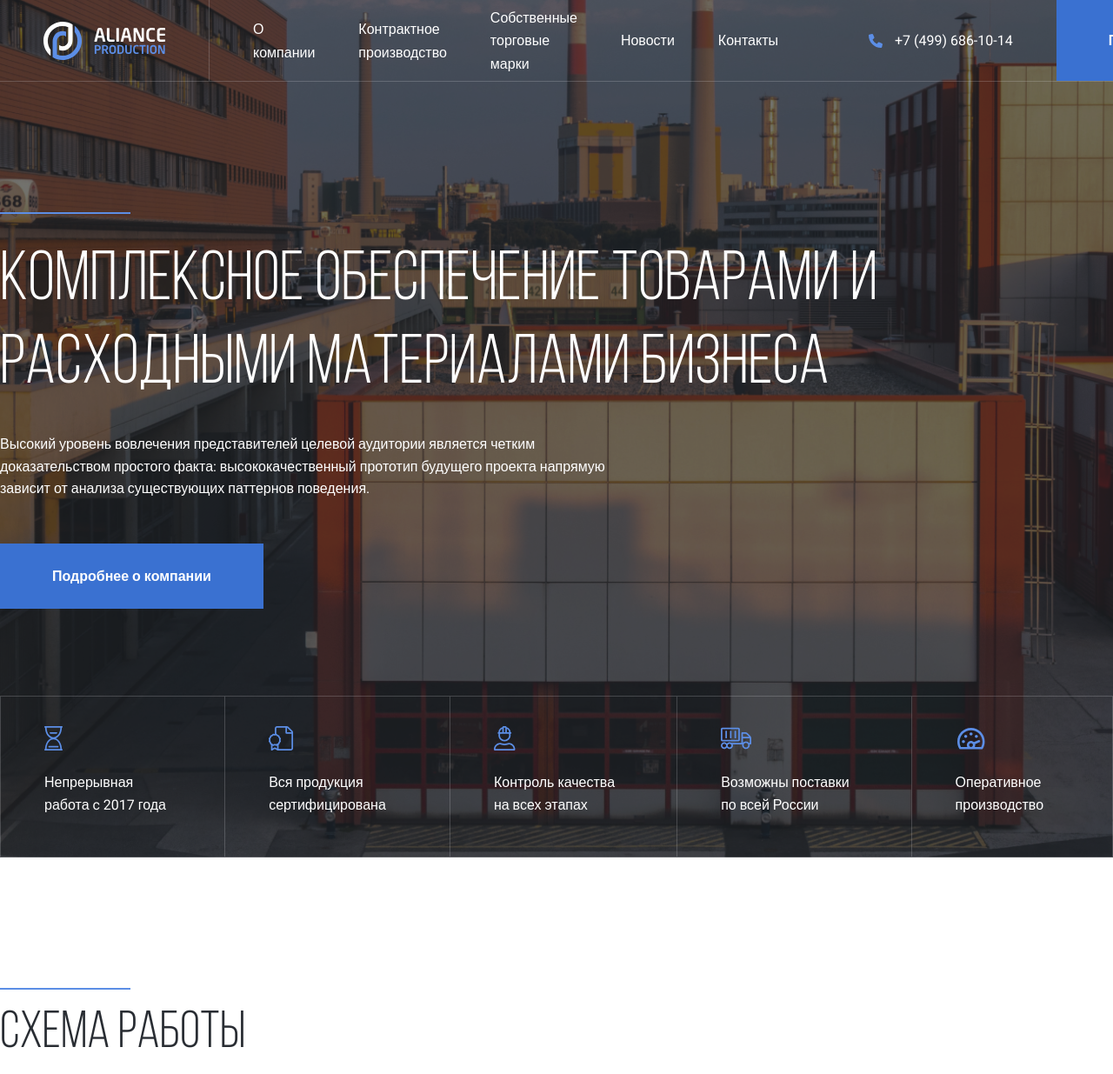
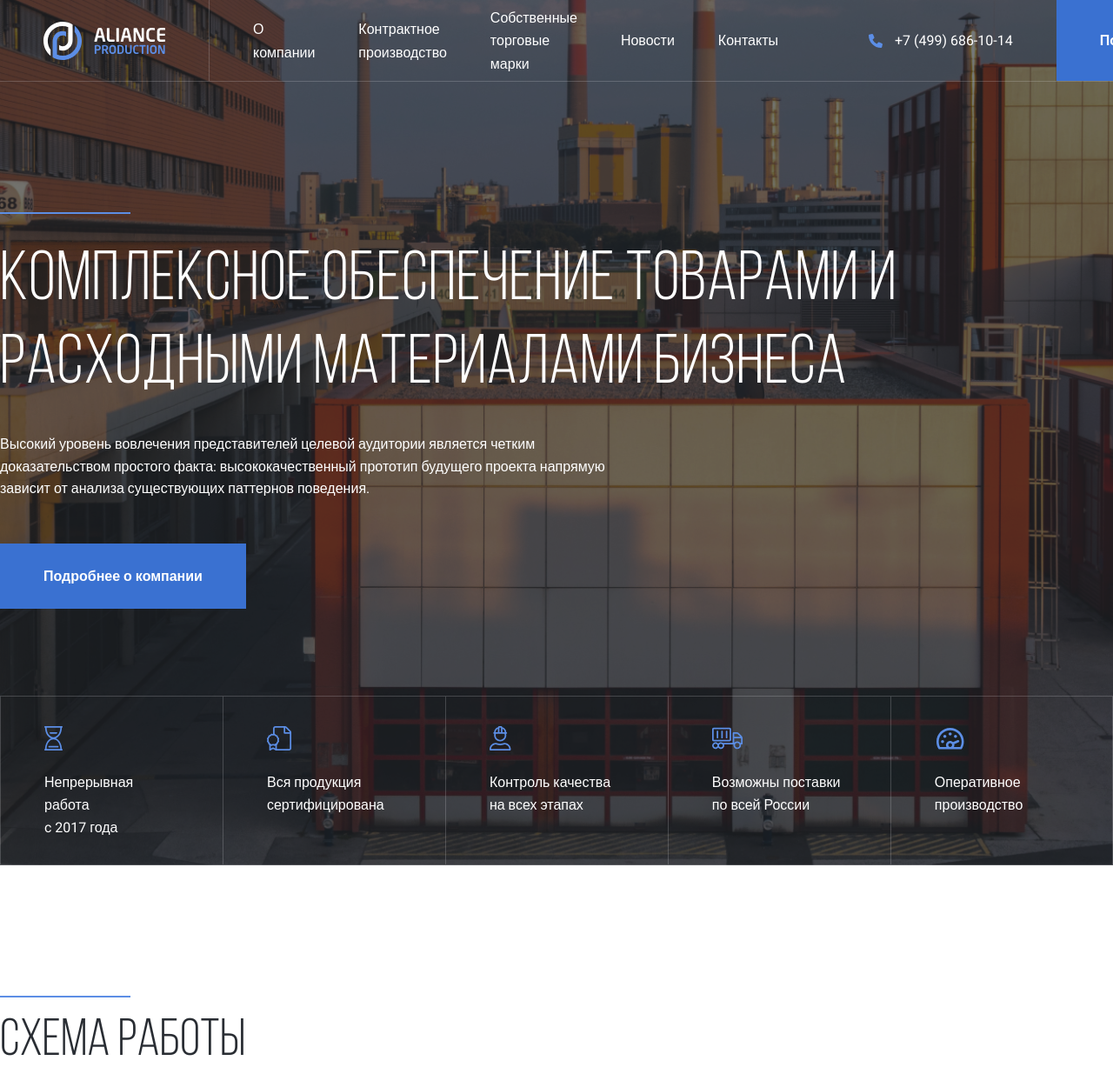
Before and after one commit to Artoym715/Aliance, a PHP site: page / in a window 1280 px wide. Shown: the top 1235 px of the page at 87% size. Run offline with PHP 8.4, Linux system fonts and the light colour scheme.

Commit message:
Fix pixsel

```diff
--- a/css/main.css
+++ b/css/main.css
@@ -142,7 +142,7 @@ position: relative;
 	line-height: 160%;
 	color: #fff;
 	background: #3A71D1;
-	padding: 25px 60px;
+	padding: 25px 50px;
 	gap: 10px;
 	border: none;
 	cursor: pointer;
@@ -169,6 +169,8 @@ position: relative;
 	font-weight: 400;
 	line-height: 120%;
 	margin: 30px 0;
+	letter-spacing: 0.8px;
+	word-spacing: -1.6px;
 }
 .header-text{
 	max-width: 720px;
@@ -190,6 +192,7 @@ position: relative;
 }
 .header-features-item {
 	padding: 30px 50px;
+	width: 300px;
 	border: 1px solid rgba(235, 235, 240, 0.20);
 }
 .header-features-item:not(:last-child){
@@ -199,6 +202,7 @@ position: relative;
 	font-size: 16px;
 	font-weight: 400;
 	line-height: 160%;
+	margin-bottom: 0;
 	margin-top: 20px;
 }
 .section{
--- a/index.html
+++ b/index.html
@@ -73,7 +73,7 @@
 					<svg class="logo-svg" width="36" height="36">
 						<use href="img/sprite.svg#time"></use>
 					</svg>
-					<p class="header-features-text">Непрерывная работа c 2017 года</p>
+					<p class="header-features-text">Непрерывная работа <br />c 2017 года</p>
 				</li>
 				<li class="header-features-item">
 					<svg class="logo-svg" width="36" height="36">
@@ -85,7 +85,7 @@
 					<svg class="logo-svg" width="36" height="36">
 						<use href="img/sprite.svg#control"></use>
 					</svg>
-					<p class="header-features-text">Контроль качества на всех этапах</p>
+					<p class="header-features-text">Контроль качества <br />на всех этапах</p>
 				</li>
 				<li class="header-features-item">
 					<svg class="logo-svg" width="36" height="36">
```
